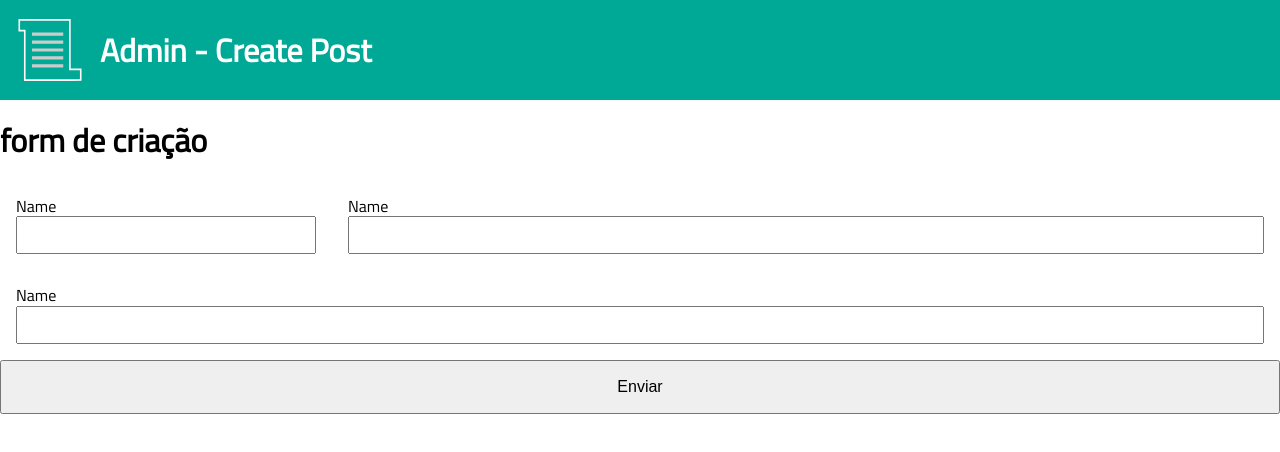
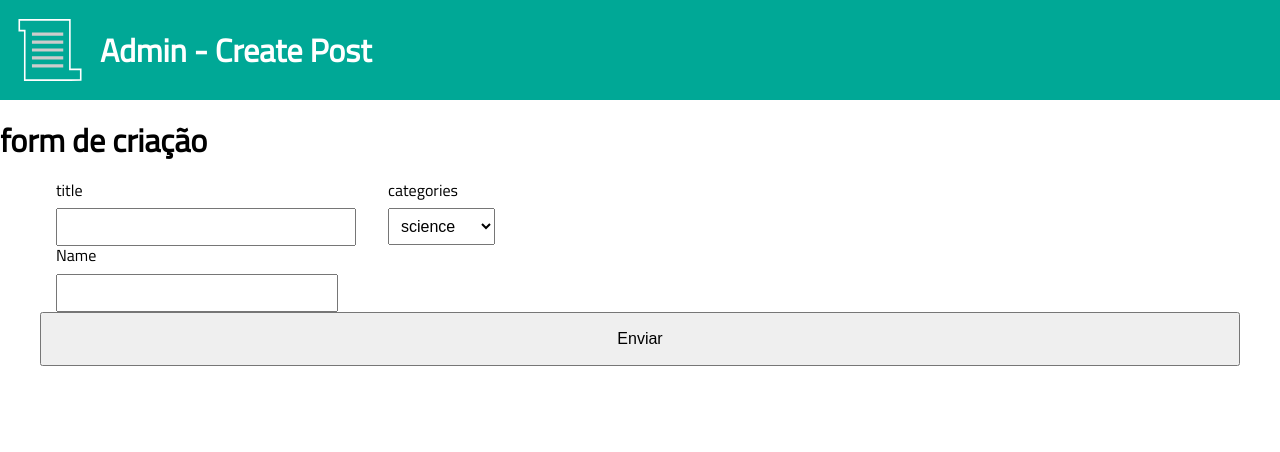
Before and after one commit to carvalho-rafael/blog, a Next.js app: page /admin/posts/create in a window 1280 px wide. Shown: the top 452 px of the page. Built offline with nearby package versions, Linux system fonts and the light colour scheme.

Commit message:
create select input and fix rersponsitivity

```diff
--- a/components/postForm/Input/index.tsx
+++ b/components/postForm/Input/index.tsx
@@ -6,17 +6,15 @@ interface InputProps extends InputHTMLAttributes<HTMLInputElement> {
     label: string
 }
 
-const Input: ForwardRefRenderFunction<HTMLInputElement, InputProps> = ({error, label, ...rest}, ref) => {
-    return(
-        <>
-        <InputContainer name={rest.name}>
+const Input: ForwardRefRenderFunction<HTMLInputElement, InputProps> = ({ error, label, ...rest }, ref) => {
+    return (
+        <InputContainer>
             <label htmlFor={rest.name}>{label}</label>
-            <input ref={ref} {...rest}/>
+            <input ref={ref} {...rest} />
             {error && (
-                <p style={{color: 'red'}}>{error}</p>
+                <p style={{ color: 'red' }}>{error}</p>
             )}
         </InputContainer>
-        </>
     )
 }
 
--- a/components/postForm/Input/styles.ts
+++ b/components/postForm/Input/styles.ts
@@ -1,20 +1,36 @@
 import styled from 'styled-components'
+import { device } from '../../../styles/breackpoints'
 
-export const InputContainer = styled.div<{ name: string }>`
-    flex: 5;
+export const InputContainer = styled.div`
     display: flex;
     flex-direction: column;
-    margin: 1rem;
-    min-width: 300px;
-    max-width: 100%;
+    width: 100%;
 
-    ${props => props.name === "name" &&
-        `width: 400px; flex:1;`
+    label {
+        margin: 0 1rem;
+        margin-bottom: .5rem;
     }
 
     input {
+        margin: 0 1rem;
+        min-width: 250px;
+        max-width: 100%;
         padding: .5rem;
+        flex: 1;
+
         font-size: inherit;
+
+        @media ${device.tablet} {
+            &[name="title"] {
+                width: 300px;
+            }
+            &[name="nme"] {
+                width: 100%;
+            }
+        }
     }
 
+    @media ${device.tablet} {
+        width: fit-content;
+    }
 `
--- a/components/postForm/index.tsx
+++ b/components/postForm/index.tsx
@@ -2,6 +2,7 @@ import { useRef } from "react";
 import useForm from "../../hooks/useForm";
 import { Post } from "../../interfaces/Post";
 import Input from "./Input";
+import Select from "./select";
 import { FormContainer, InputGroup } from "./styles";
 
 interface PostFormProps {
@@ -26,8 +27,8 @@ export default function PostForm({ post }: PostFormProps) {
         <>
             <FormContainer onSubmit={handleSubmit}>
                 <InputGroup>
-                    <Input name="name" label="Name" ref={name} required />
-                    <Input name="nme" label="Name" ref={name} required />
+                    <Input name="title" label="title" type="text" ref={name} required />
+                    <Select label="categories" categories={['science', 'tecnology']}  />
                 </InputGroup>
                 <Input name="nme" label="Name" ref={name} required />
                 <button type='submit' disabled={loading}>Enviar</button>
--- /dev/null
+++ b/components/postForm/select/index.tsx
@@ -0,0 +1,22 @@
+import { forwardRef, ForwardRefRenderFunction, SelectHTMLAttributes } from "react";
+import { SelectContainer } from "./styles";
+
+interface SelectProps extends SelectHTMLAttributes<HTMLSelectElement> {
+    label: string
+    categories: Array<string>
+}
+
+const Select: ForwardRefRenderFunction<HTMLSelectElement, SelectProps> = ({ label, categories, ...rest }, ref) => {
+    return (
+        <SelectContainer>
+            <label htmlFor={rest.name}>{label}</label>
+            <select ref={ref} {...rest}>
+                {categories.map(category => (
+                    <option value={category}>{category}</option>
+                ))}
+            </select>
+        </SelectContainer>
+    )
+}
+
+export default forwardRef(Select);
--- /dev/null
+++ b/components/postForm/select/styles.ts
@@ -0,0 +1,17 @@
+import styled from 'styled-components'
+import { device } from '../../../styles/breackpoints'
+
+export const SelectContainer = styled.div`
+    display: flex;
+    flex-direction: column;
+    margin: 0 1rem;
+
+    label {
+        margin-bottom: .5rem;
+    }
+
+    select {
+        padding: .5rem;
+        font-size: inherit;
+    }
+`
--- a/components/postForm/styles.ts
+++ b/components/postForm/styles.ts
@@ -1,9 +1,11 @@
 import styled from 'styled-components'
+import { device } from '../../styles/breackpoints'
 
 export const FormContainer = styled.form`
     display: flex;
     flex-direction: column;
     flex-wrap: wrap;
+    max-width: 1200px;
     width: 100%;
     margin: auto;
 
@@ -13,6 +15,13 @@ export const FormContainer = styled.form`
     }
 `
 export const InputGroup = styled.div`
+    width: inherit;
     display: flex;
+    flex-direction: column;
+    align-items: baseline;
     flex-wrap: wrap;
+
+    @media ${device.tablet} {
+        flex-direction: row;
+    }
 `
--- a/pages/admin/styles.ts
+++ b/pages/admin/styles.ts
@@ -10,6 +10,7 @@ export const AdmimContent = styled.div`
     }
 `
 export const SideBar = styled.nav`
+    display: none;
     width: 220px;
     min-height: calc(100vh - 80px);
 
@@ -20,6 +21,10 @@ export const SideBar = styled.nav`
         li {
 
         }
+    }
+
+    @media ${device.tablet} {
+        display: block;
     }
 `
 export const NavBarContainer = styled.header`
```
Also changed, not shown: pages/admin/posts/[id]/edit.tsx (+0 -8 lines).
